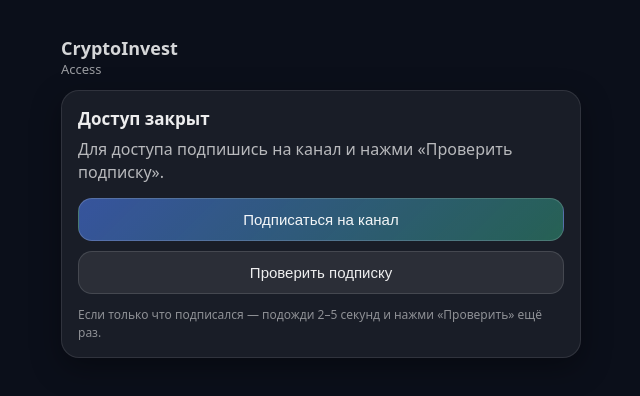
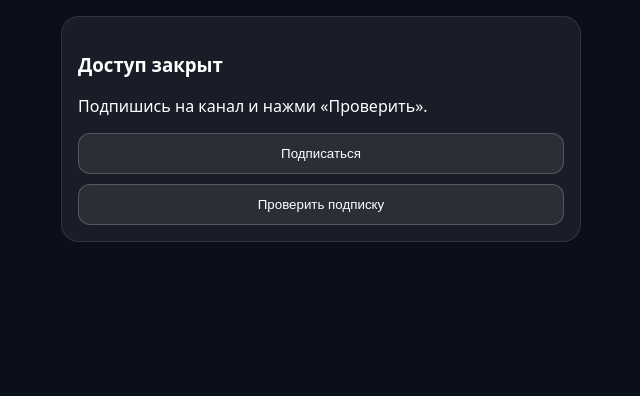
Before and after one commit to Mlynarchik21/miniapp.crypto-invest, a Next.js app: page / in a window 1280 px wide. Shown: the top 396 px of the page, without its empty margins (319-959 px from the left). Built offline with nearby package versions, Linux system fonts and the light colour scheme.

Commit message:
Update page.tsx

```diff
--- a/app/page.tsx
+++ b/app/page.tsx
@@ -25,8 +25,11 @@
 export default function Page() {
   const [view, setView] = useState<View>({ stage: "loading" });
 
-  // ✅ ТВОЯ приватная ссылка на канал
-  const channelLink = useMemo(() => "https://t.me/+9Et87naJaKJmNDM6", []);
+  // ✅ НОВАЯ ссылка канала
+  const channelLink = useMemo(
+    () => "https://t.me/+UY4Pyf9PFpxjNWU6",
+    []
+  );
 
   async function check() {
     setView({ stage: "loading", msg: "Проверяем подписку…" });
@@ -52,7 +55,8 @@
       return;
     }
 
-    if (j.subscribed) setView({ stage: "app", userId: j.user_id });
+    if (j.subscribed)
+      setView({ stage: "app", userId: j.user_id });
     else setView({ stage: "gate" });
   }
 
@@ -61,66 +65,50 @@
     w?.ready?.();
     w?.expand?.();
     check();
-    // eslint-disable-next-line react-hooks/exhaustive-deps
   }, []);
 
-  const Shell = ({ children }: { children: React.ReactNode }) => (
+  // ===== UI =====
+
+  const Shell = ({ children }: any) => (
     <div
       style={{
         minHeight: "100vh",
         padding: 16,
-        color: "rgba(255,255,255,0.92)",
-        fontFamily: "system-ui, -apple-system, Segoe UI, Roboto, Arial",
-        background: "#0B0F1A"
+        background: "#0B0F1A",
+        color: "#fff",
+        fontFamily: "system-ui"
       }}
     >
-      <div style={{ maxWidth: 520, margin: "0 auto", paddingTop: 10 }}>{children}</div>
+      <div style={{ maxWidth: 520, margin: "0 auto" }}>
+        {children}
+      </div>
     </div>
   );
 
-  const Card = ({ children }: { children: React.ReactNode }) => (
+  const Card = ({ children }: any) => (
     <div
       style={{
         borderRadius: 18,
         padding: 16,
         background: "rgba(255,255,255,0.06)",
-        border: "1px solid rgba(255,255,255,0.10)",
-        boxShadow: "0 10px 30px rgba(0,0,0,0.35)"
+        border: "1px solid rgba(255,255,255,0.10)"
       }}
     >
       {children}
     </div>
   );
 
-  const Button = ({ children, onClick }: { children: React.ReactNode; onClick?: () => void }) => (
+  const Btn = ({ children, onClick }: any) => (
     <button
       onClick={onClick}
       style={{
         width: "100%",
-        padding: "12px 14px",
-        borderRadius: 14,
-        border: "1px solid rgba(255,255,255,0.12)",
-        background: "rgba(255,255,255,0.08)",
-        color: "rgba(255,255,255,0.92)",
-        cursor: "pointer",
-        fontSize: 15
-      }}
-    >
-      {children}
-    </button>
-  );
-
-  const Primary = ({ children }: { children: React.ReactNode }) => (
-    <button
-      style={{
-        width: "100%",
-        padding: "12px 14px",
-        borderRadius: 14,
-        border: "1px solid rgba(255,255,255,0.16)",
-        background: "linear-gradient(135deg, rgba(80,130,255,0.55), rgba(70,255,190,0.30))",
-        color: "rgba(255,255,255,0.95)",
-        cursor: "pointer",
-        fontSize: 15
+        padding: 12,
+        borderRadius: 12,
+        border: "1px solid rgba(255,255,255,.2)",
+        background: "rgba(255,255,255,.08)",
+        color: "#fff",
+        cursor: "pointer"
       }}
     >
       {children}
@@ -130,16 +118,8 @@
   if (view.stage === "loading") {
     return (
       <Shell>
-        <div style={{ marginTop: 10, marginBottom: 12, opacity: 0.9 }}>
-          <div style={{ fontSize: 18, fontWeight: 650 }}>CryptoInvest</div>
-          <div style={{ fontSize: 13, opacity: 0.7 }}>Mini App</div>
-        </div>
-
         <Card>
-          <div style={{ fontSize: 16, fontWeight: 600 }}>Загрузка</div>
-          <div style={{ marginTop: 8, opacity: 0.75, lineHeight: 1.45 }}>
-            {view.msg ?? "Подготавливаем приложение…"}
-          </div>
+          Загрузка…
         </Card>
       </Shell>
     );
@@ -148,31 +128,26 @@
   if (view.stage === "gate") {
     return (
       <Shell>
-        <div style={{ marginTop: 10, marginBottom: 12, opacity: 0.9 }}>
-          <div style={{ fontSize: 18, fontWeight: 650 }}>CryptoInvest</div>
-          <div style={{ fontSize: 13, opacity: 0.7 }}>Access</div>
-        </div>
+        <Card>
+          <h3>Доступ закрыт</h3>
 
-        <Card>
-          <div style={{ fontSize: 17, fontWeight: 650 }}>Доступ закрыт</div>
-          <div style={{ marginTop: 8, opacity: 0.75, lineHeight: 1.45 }}>
-            Для доступа подпишись на канал и нажми «Проверить подписку».
-          </div>
+          <p>
+            Подпишись на канал и нажми
+            «Проверить».
+          </p>
 
-          <div style={{ height: 14 }} />
-
-          <a href={channelLink} style={{ textDecoration: "none" }}>
-            <Primary>Подписаться на канал</Primary>
+          <a
+            href={channelLink}
+            style={{ textDecoration: "none" }}
+          >
+            <Btn>Подписаться</Btn>
           </a>
 
           <div style={{ height: 10 }} />
 
-          <Button onClick={check}>Проверить подписку</Button>
-
-          <div style={{ height: 12 }} />
-          <div style={{ fontSize: 12, opacity: 0.55, lineHeight: 1.45 }}>
-            Если только что подписался — подожди 2–5 секунд и нажми «Проверить» ещё раз.
-          </div>
+          <Btn onClick={check}>
+            Проверить подписку
+          </Btn>
         </Card>
       </Shell>
     );
@@ -180,33 +155,14 @@
 
   return (
     <Shell>
-      <div style={{ marginTop: 10, marginBottom: 12, display: "flex", alignItems: "center", gap: 10 }}>
-        <div>
-          <div style={{ fontSize: 18, fontWeight: 650 }}>CryptoInvest</div>
-          <div style={{ fontSize: 13, opacity: 0.7 }}>Main</div>
-        </div>
-        <div style={{ marginLeft: "auto", fontSize: 12, opacity: 0.6 }}>ID: {view.userId}</div>
-      </div>
+      <Card>
+        <h3>Доступ открыт ✅</h3>
 
-      <Card>
-        <div style={{ fontSize: 17, fontWeight: 650 }}>Открыто ✅</div>
-        <div style={{ marginTop: 8, opacity: 0.75, lineHeight: 1.45 }}>
-          Доступ подтверждён. Это основной экран приложения.
-        </div>
+        <p>ID: {view.userId}</p>
 
-        <div style={{ height: 14 }} />
-
-        <Button onClick={check}>Перепроверить подписку</Button>
-
-        <div style={{ height: 10 }} />
-
-        <Button
-          onClick={() => {
-            tg()?.close?.();
-          }}
-        >
-          Закрыть
-        </Button>
+        <Btn onClick={check}>
+          Перепроверить
+        </Btn>
       </Card>
     </Shell>
   );
```
